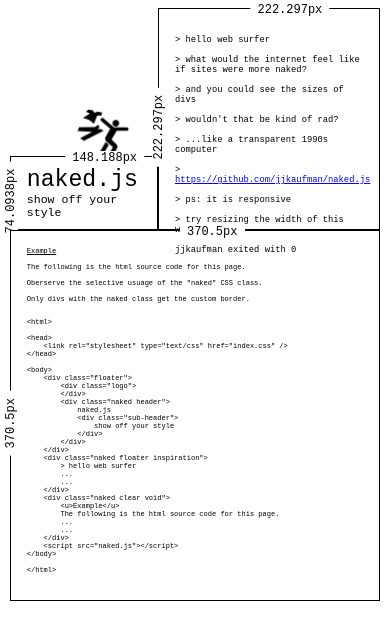
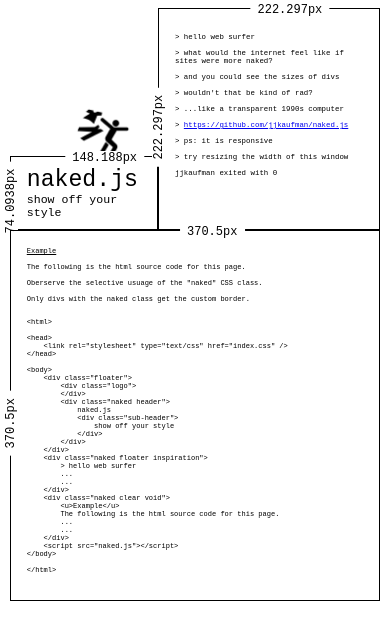
Before and after one commit to jjkaufman/naked.js, a plain HTML site: page index.html in a window 390 px wide. Drawn offline with Linux system fonts and the light colour scheme.

Commit message:
update index.css to support extremly thin displays

```diff
--- a/index.css
+++ b/index.css
@@ -78,7 +78,6 @@ a:visited{
     .header {
         width: 38vw;
         height: 19vw;
-        font-size: 60px;
         font-size: 5.94vw;
     }
     .logo{
@@ -96,3 +95,16 @@ a:visited{
         font-size: 1.8vw;
     }
 }
+
+@media only screen and (max-width: 830px){
+    .inspiration {
+        font-size: 2.1vw;
+    }
+}
+
+
+@media only screen and (max-width: 500px){
+    .inspiration {
+        font-size: 1.9vw;
+    }
+}
```
